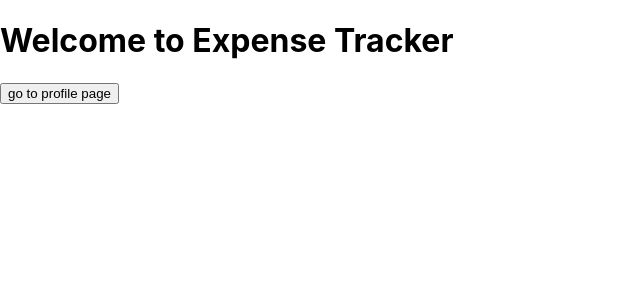
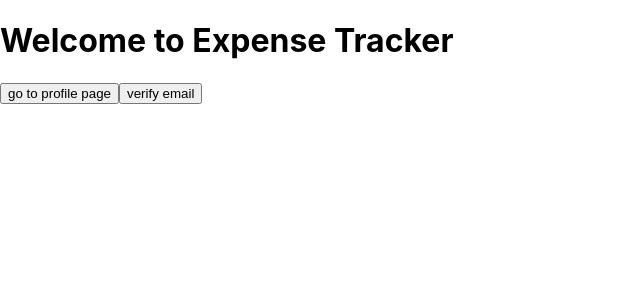
Before and after one commit to pizuCoder/react-expensetracker-sharpener, a React (Create React App) app: page /welcome in a window 1280 px wide. Shown: the top 300 px of the page, without its empty margins (0-640 px from the left). Built offline with nearby package versions, Linux system fonts and the light colour scheme.

Commit message:
email verification works

```diff
--- a/src/App.js
+++ b/src/App.js
@@ -2,7 +2,7 @@ import { BrowserRouter, Switch, Route } from "react-router-dom";
 
 import AuthForm from "./Auth/AuthForm";
 import UpdateProfile from "./pages/updateProfile";
-
+import VerifyEmail from './Auth/VerifyEmail'
 function App() {
 
   return (
@@ -15,7 +15,9 @@ function App() {
           <h1>Welcome to Expense Tracker</h1>
           <a href="/profile">
             <button>go to profile page</button>
+
           </a>
+          <VerifyEmail />
         </Route>
         <Route path="/profile">
           <UpdateProfile />
--- /dev/null
+++ b/src/Auth/VerifyEmail.js
@@ -0,0 +1,41 @@
+import { useContext } from "react";
+import AuthContext from "../Store/storeContext";
+
+export default function VerifyEmail() {
+  const authCtx = useContext(AuthContext);
+  function verifyEmailHandler() {
+
+
+    const idToken = authCtx.token;
+    const url =
+      "https://identitytoolkit.googleapis.com/v1/accounts:sendOobCode?key=AIzaSyCQ336T7-e3kArtljvrI5FIakMfAB-X6as";
+    const requestBody = {
+      requestType: "VERIFY_EMAIL",
+      idToken: idToken,
+    };
+    fetch(url, {
+      method: "POST",
+      body: JSON.stringify(requestBody),
+      headers: {
+        "Content-Type": "application/json",
+      },
+    })
+      .then((response) => {
+        if (!response.ok) {
+          console.log("Failed to verify email");
+          throw new Error("Failed to update profile");
+        }
+
+        return response.json();
+      })
+      .then((data) => {
+        // handle success
+        console.log(data);
+        console.log("Profile Updated");
+      })
+      .catch((error) => {
+        // handle error
+      });
+  }
+  return (<button onClick={verifyEmailHandler}>verify email</button>);
+}
```
